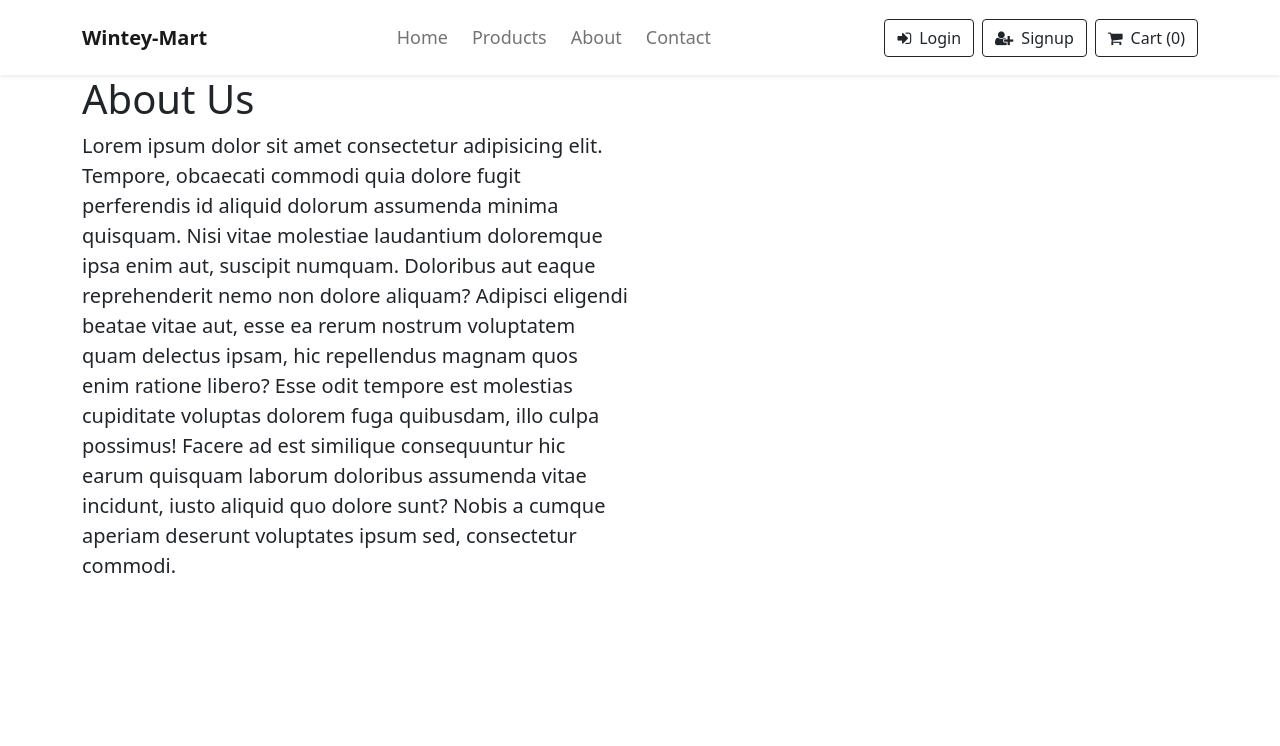
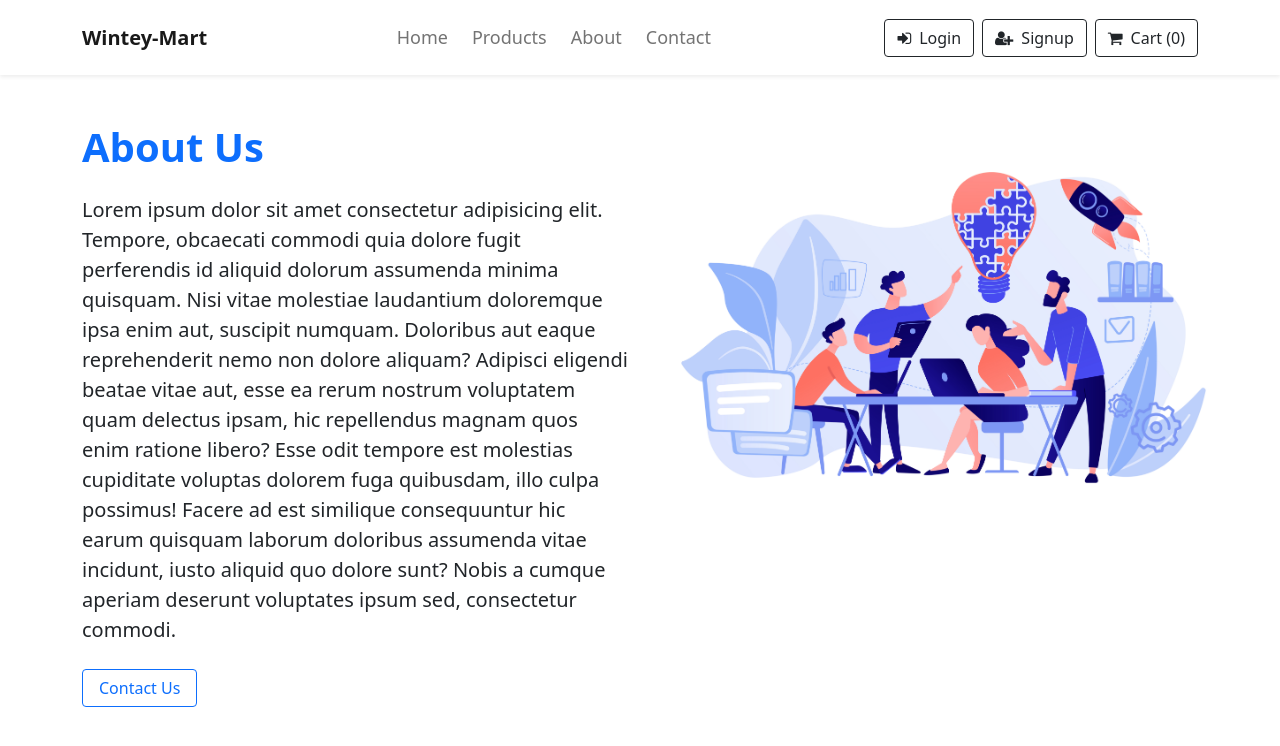
Before and after one commit to Thakur-15x/Winty-Mart, a React (Create React App) app: page /about in a window 1280 px wide. Shown: the top 746 px of the page. Built offline with nearby package versions, Linux system fonts and the light colour scheme.

Commit message:
new commit

```diff
--- a/src/App.css
+++ b/src/App.css
@@ -6,8 +6,13 @@
     object-fit: cover;
 }
 .img1{
+
     object-fit: contain;
     height: 35px;
+}
+.img2{
+
+    object-fit: contain ;
 }
 .bg{
     color: rgba(255, 255, 255, 0.8);
--- a/src/components/About.js
+++ b/src/components/About.js
@@ -1,20 +1,36 @@
-import React from 'react'
+import React from "react";
+import { Link } from "react-router-dom";
 
 const About = () => {
   return (
     <div>
-            <div className="container">
+      <div className="container py-4">
         <div className="row">
           <div className="col-md-6">
-                        <h1>About Us</h1>
-                        <p className="lead">
-                            Lorem ipsum dolor sit amet consectetur adipisicing elit. Tempore, obcaecati commodi quia dolore fugit perferendis id aliquid dolorum assumenda minima quisquam. Nisi vitae molestiae laudantium doloremque ipsa enim aut, suscipit numquam. Doloribus aut eaque reprehenderit nemo non dolore aliquam? Adipisci eligendi beatae vitae aut, esse ea rerum nostrum voluptatem quam delectus ipsam, hic repellendus magnam quos enim ratione libero? Esse odit tempore est molestias cupiditate voluptas dolorem fuga quibusdam, illo culpa possimus! Facere ad est similique consequuntur hic earum quisquam laborum doloribus assumenda vitae incidunt, iusto aliquid quo dolore sunt? Nobis a cumque aperiam deserunt voluptates ipsum sed, consectetur commodi.
+            <h1 className='my-4 text-primary fw-bold ' >About Us</h1>
+            <p className="lead mb-4">
+              Lorem ipsum dolor sit amet consectetur adipisicing elit. Tempore,
+              obcaecati commodi quia dolore fugit perferendis id aliquid dolorum
+              assumenda minima quisquam. Nisi vitae molestiae laudantium
+              doloremque ipsa enim aut, suscipit numquam. Doloribus aut eaque
+              reprehenderit nemo non dolore aliquam? Adipisci eligendi beatae
+              vitae aut, esse ea rerum nostrum voluptatem quam delectus ipsam,
+              hic repellendus magnam quos enim ratione libero? Esse odit tempore
+              est molestias cupiditate voluptas dolorem fuga quibusdam, illo
+              culpa possimus! Facere ad est similique consequuntur hic earum
+              quisquam laborum doloribus assumenda vitae incidunt, iusto aliquid
+              quo dolore sunt? Nobis a cumque aperiam deserunt voluptates ipsum
+              sed, consectetur commodi.
             </p>
+            <Link to='/contact' className="btn btn-outline-primary px-3">Contact Us</Link>
+          </div>
+          <div className="col-md-6">
+              <img className='d-flex justify-content-center  img2' src="/images/about.jpg" alt="About Us" height='450px' width='570px' />
           </div>
         </div>
       </div>
     </div>
-    )
-}
+  );
+};
 
-export default About
+export default About;
```
Also changed, not shown: public/images/about.jpg (added). Lines whose indentation alone changed are shown as unchanged.
